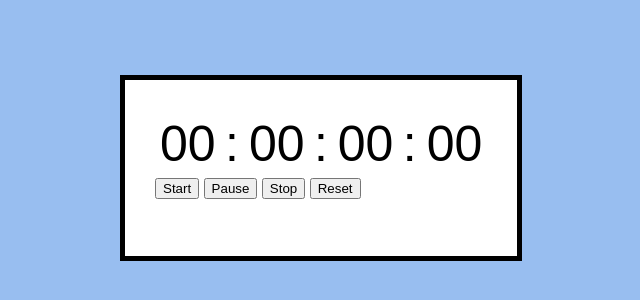
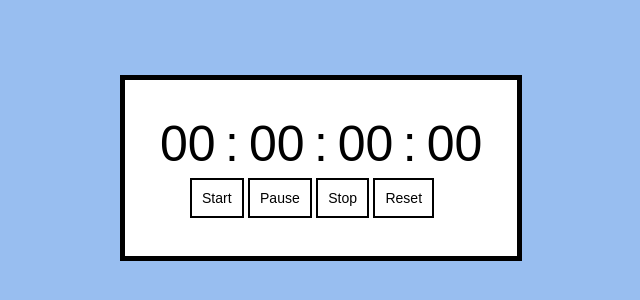
Before and after one commit to hentschellj/stopwatch, a website: page index.html in a window 1280 px wide. Shown: the part 232-532 px from the top of the page, without its empty margins (319-959 px from the left). Drawn offline with Linux system fonts and the light colour scheme.

Commit message:
Fixed nesting error

```diff
--- a/index.html
+++ b/index.html
@@ -17,11 +17,13 @@
       <div class="digit-space">:</div>
       <div class="digit-space digit" id="milliseconds">00</div>
     </div>
-    <div class="controls"></div>
-    <button id="start-button">Start</button>
-    <button id="pause-button">Pause</button>
-    <button id="stop-button">Stop</button>
-    <button id="reset-button">Reset</button>
+
+    <div class="controls">
+      <button id="start-button">Start</button>
+      <button id="pause-button">Pause</button>
+      <button id="stop-button">Stop</button>
+      <button id="reset-button">Reset</button>
+    </div>
   </div>
 
   <script src="/public/scripts/script.js"></script>
```
